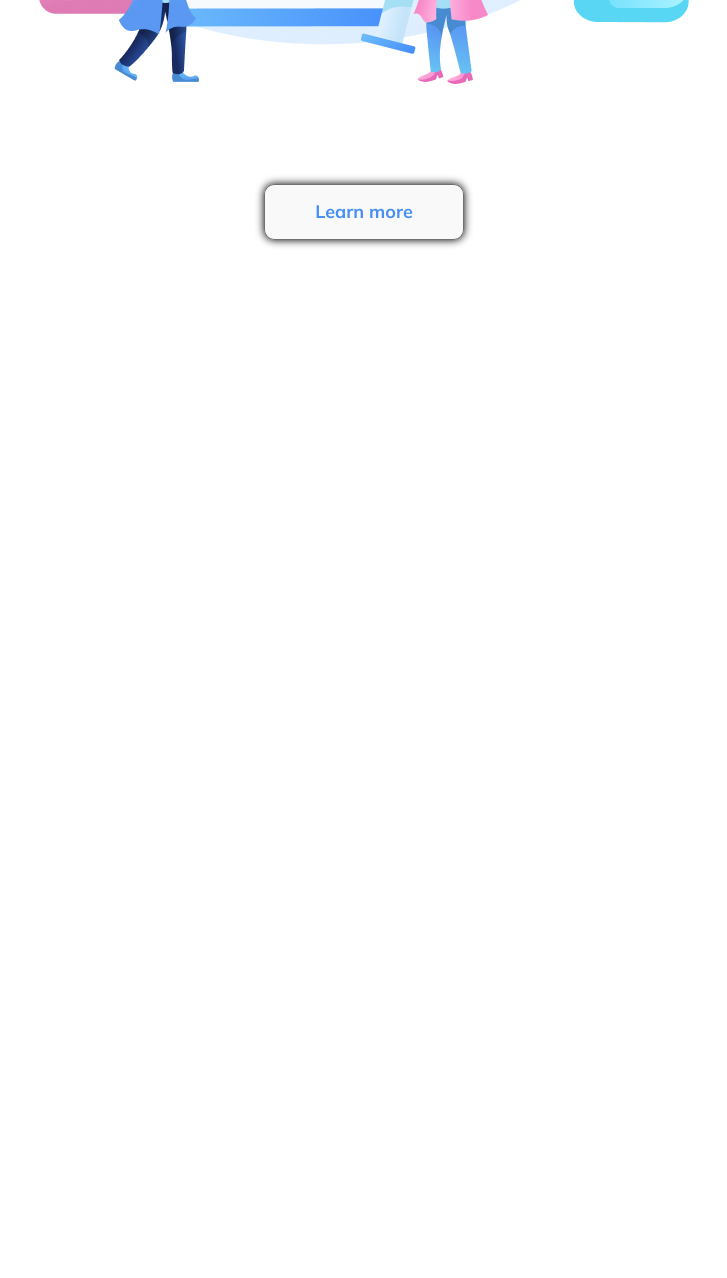
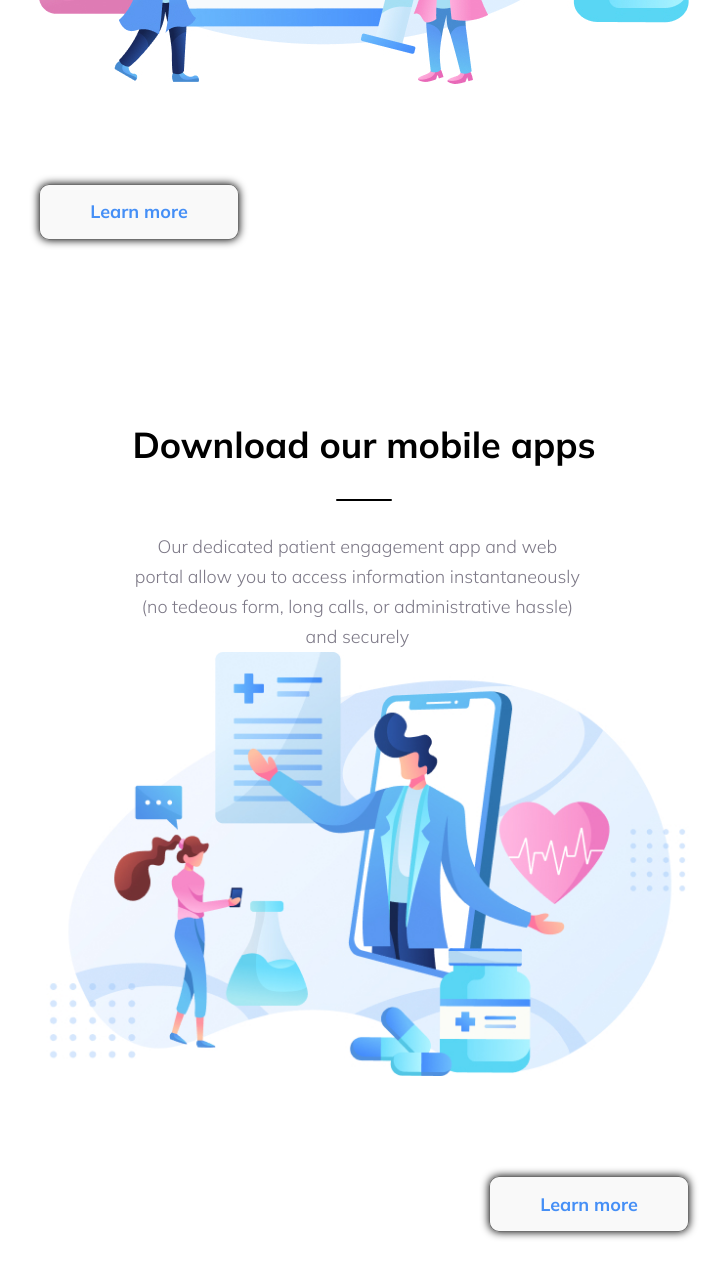
Before and after one commit to Alexey353836/Health, a plain HTML site: page index.html in a window 1280 px wide. Shown: the part 2783-4061 px from the top of the page, without its empty margins (276-1003 px from the left). Before the commit the page ends 3083 px from the top, so only its background shows below. Drawn offline with Linux system fonts and the light colour scheme.

Commit message:
downlood

```diff
--- a/css/index.css
+++ b/css/index.css
@@ -338,5 +338,47 @@ button:active{
     max-width: 450px;
 }
 .healthcare__box-button{
+    display: flex;
+    width: 100%;
+    justify-content: flex-start;
     margin-top: 37px;
 }
+
+/* download */
+.bownload {
+    padding: 80px 100px;
+    display: grid;
+    justify-content: space-between;
+    grid-template-areas:
+    "d-1 d-3"
+    "d-2 d-3";
+}
+.download__box-1 {
+    grid-area: d-1;
+    margin-top: 57px;
+}
+.download__title {
+    color: #000;
+    font-size: 36px;
+    font-weight: 700;
+    line-height: 56px;
+    max-width: 481px;
+}
+.download__text {
+    color: #7D7987;
+    font-size: 18px;
+    font-weight: 300;
+    line-height: 30px;
+    max-width: 450px;
+}
+.download__box-2 {
+    display: flex;
+    justify-content: flex-end;
+    grid-area: d-2;
+    margin-top: 37px;
+    width: 100%;
+}
+.download__box-3 {
+    grid-area: d-3;
+    max-width: 650px;
+}
--- a/css/media.css
+++ b/css/media.css
@@ -37,6 +37,27 @@
         margin: 26px auto 31px;
     }
     .healthcare__box-button{
+        margin-top: 100px;
+    }
+
+    /* download  */
+    .bownload {
+        padding: 60px 100px;
+        display: grid;
+        justify-items: center;
+        justify-content: center;
+        grid-template-areas:
+        "d-1"
+        "d-3"
+        "d-2";
+    }
+    .download__box-1 {
+        grid-area: d-1;
+        margin-top: 57px;
+        text-align: center;
+    }
+    .download__box-2 {
+        grid-area: d-2;
         margin-top: 100px;
     }
 }
@@ -100,7 +121,7 @@
 
     /* services */
     .services {
-        padding: 60px 20px;
+        padding: 60px 20px 30px;
     }
     .underline {
         margin: 30px auto;
@@ -118,14 +139,29 @@
         font-weight: 700;
         line-height: 56px;
     }
+    .services__box-button{
+        margin-top: 40px;
+    }
 
     /* healthcare */
-        .healthcare {
-        padding: 60px 20px;
+    .healthcare {
+        padding: 30px 20px;
     }
     .healthcare__underline{
         margin: 36px auto;
     }
+    .healthcare__box-button{
+        margin-top: 45px;
+    }
+
+    /* download */
+    .bownload {
+        padding: 30px 20px;
+    }
+    .nain__box-2{
+        margin-top: 45px;
+      }
+
 }
 
 @media screen and (max-width: 600px) {
@@ -155,5 +191,18 @@
         font-size: 35px;
         line-height: 35px;
     }
-
+    .healthcare__box-button{
+        display: flex;
+        width: 100%;
+        justify-content: center;
+        margin-top: 37px;
+    }
+     /* download */
+     .download__title {
+        font-size: 35px;
+        line-height: 35px;
+    }
+    .download__box-2 {
+        justify-content: center;
+    }
 }
--- a/index.html
+++ b/index.html
@@ -161,6 +161,28 @@
             </div>
         </section>
 
+        <!-- Download -->
+        <section class="bownload">
+            <div class="download__box-1">
+                <h2 class="download__title">
+                    Download our
+                    mobile apps
+                </h2>
+                <hr class="underline healthcare__underline">
+                <p class="download__text">
+                    Our dedicated patient engagement app and
+                    web portal allow you to access information instantaneously (no tedeous form, long calls,
+                    or administrative hassle) and securely
+                </p>
+            </div>
+            <div class="download__box-2">
+                <button class="button services__button healthe__butto downlood__button">Learn more</button>
+            </div>
+            <div class="download__box-3">
+                 <img src="img/trafalgar-illustration sec03 2.jpg" alt="" class="healthcare__img">
+            </div>
+        </section>
+
    </div>
 </body>
 </html>
```
Also changed, not shown: img/trafalgar-illustration sec03 2.jpg (added).
